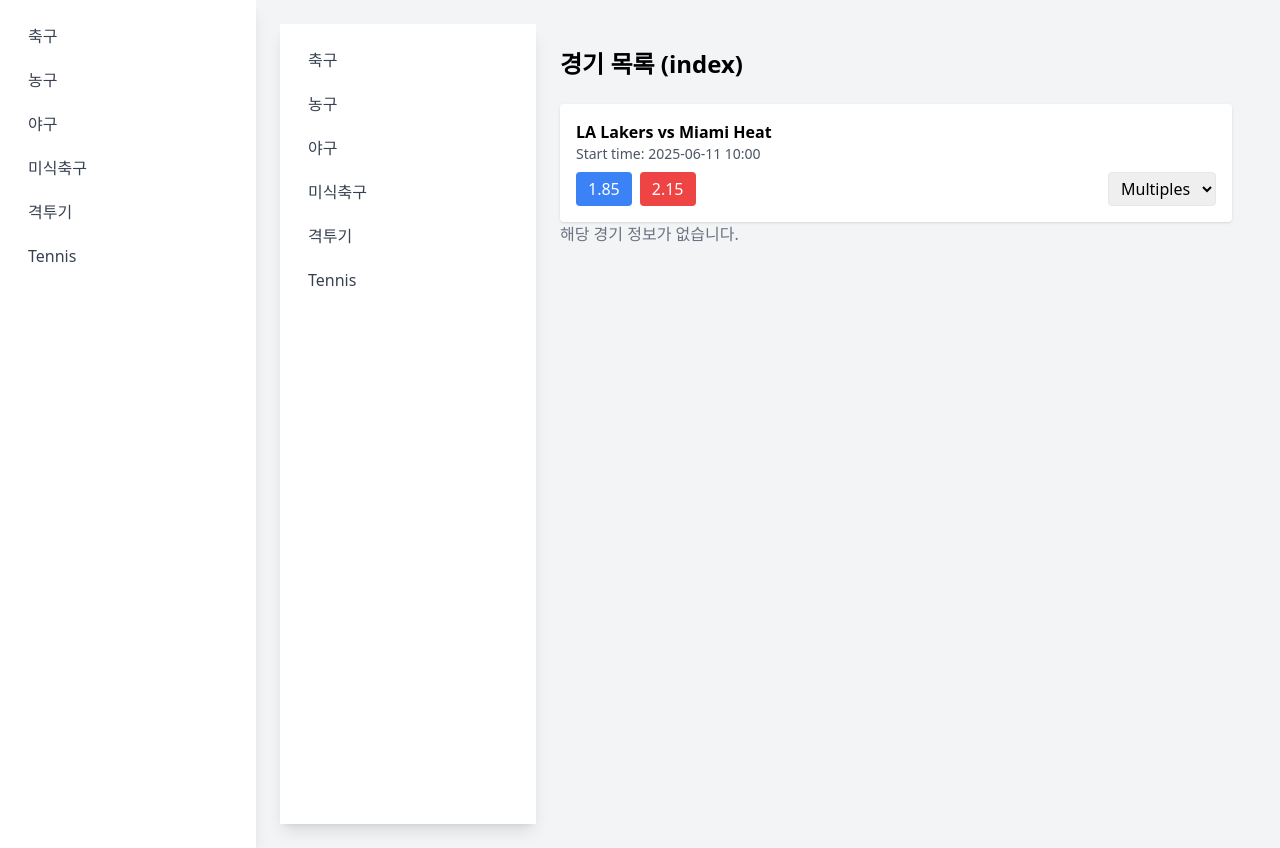
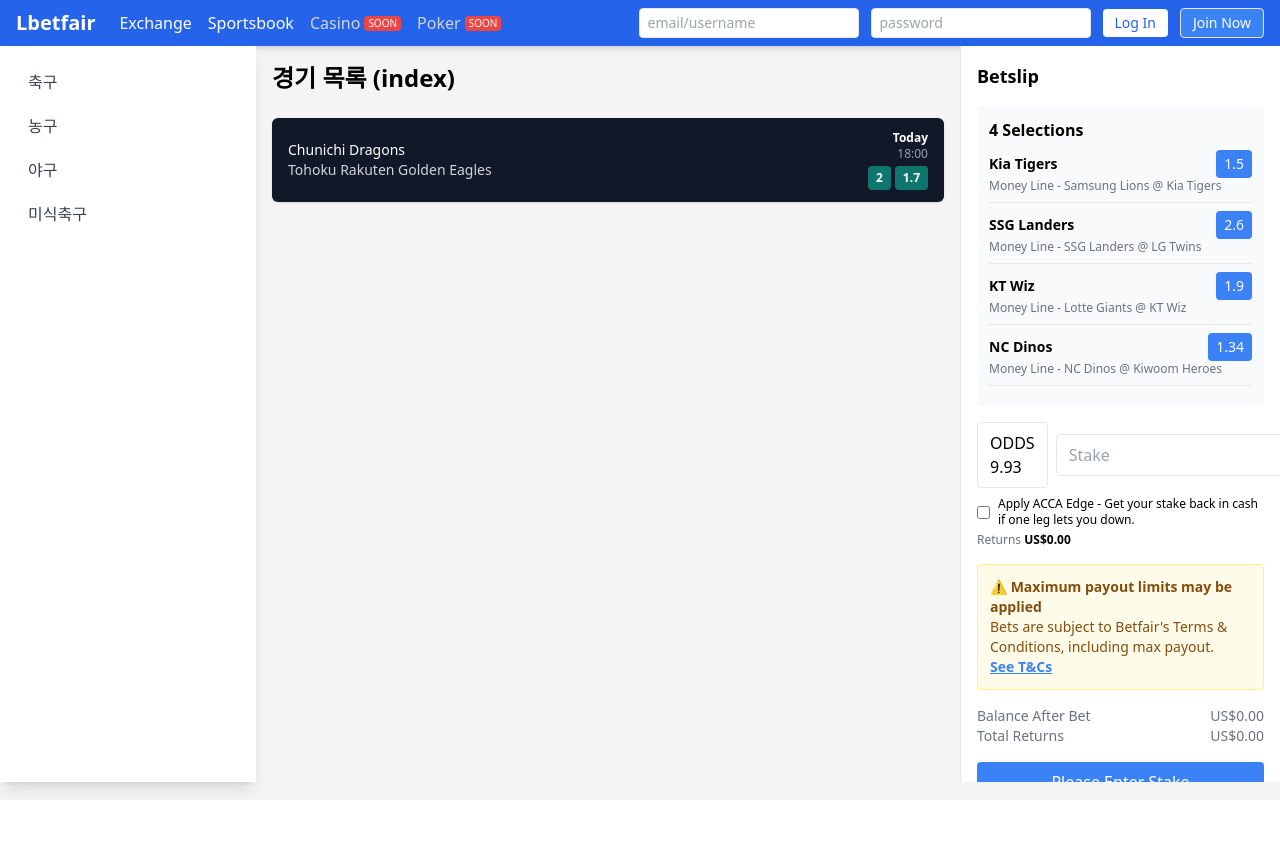
Before and after one commit to parkinyeop/LikeBetFair, a Next.js app: page / in a window 1280 px wide. After the commit the page ends 800 px from the top, so only its background shows below. Built offline with nearby package versions, Linux system fonts and the light colour scheme.

Commit message:
061001_상단 해더 추가(로그인, 게임카테고리), 오른쪽 사이드바 추가, 영역별 스크롤

```diff
--- /dev/null
+++ b/components/BetslipSidebar.tsx
@@ -0,0 +1,74 @@
+import React from "react";
+
+export default function BetslipSidebar() {
+  const selections = [
+    { team: "Kia Tigers", odds: 1.5, desc: "Samsung Lions @ Kia Tigers" },
+    { team: "SSG Landers", odds: 2.6, desc: "SSG Landers @ LG Twins" },
+    { team: "KT Wiz", odds: 1.9, desc: "Lotte Giants @ KT Wiz" },
+    { team: "NC Dinos", odds: 1.34, desc: "NC Dinos @ Kiwoom Heroes" },
+  ];
+
+  const totalOdds = selections.reduce((acc, s) => acc * s.odds, 1).toFixed(2);
+
+  return (
+    <aside className="w-80 bg-white text-black p-4 space-y-4 border-l border-gray-200">
+      <h2 className="text-lg font-bold">Betslip</h2>
+
+      {/* Selections List */}
+      <div className="bg-gray-50 p-3 rounded">
+        <p className="font-semibold mb-2">{selections.length} Selections</p>
+        {selections.map((s, i) => (
+          <div key={i} className="border-b border-gray-200 pb-2 mb-2">
+            <div className="flex justify-between items-center">
+              <p className="font-bold text-sm">{s.team}</p>
+              <span className="bg-blue-500 text-white px-2 py-1 rounded text-sm">{s.odds}</span>
+            </div>
+            <p className="text-xs text-gray-500">Money Line - {s.desc}</p>
+          </div>
+        ))}
+      </div>
+
+      {/* Stake & Odds */}
+      <div>
+        <div className="flex gap-2 items-center mb-2">
+          <div className="flex-1 border border-gray-200 px-3 py-2 rounded">ODDS<br />{totalOdds}</div>
+          <input
+            type="number"
+            placeholder="Stake"
+            className="flex-1 px-3 py-2 rounded border border-gray-200 bg-white text-black"
+          />
+        </div>
+        <label className="text-xs flex items-center gap-2">
+          <input type="checkbox" className="accent-blue-500" />
+          Apply ACCA Edge - Get your stake back in cash if one leg lets you down.
+        </label>
+        <p className="text-xs text-gray-500 mt-1">
+          Returns <span className="font-bold text-black">US$0.00</span>
+        </p>
+      </div>
+
+      {/* Warning */}
+      <div className="bg-yellow-50 text-sm text-yellow-800 p-3 rounded border border-yellow-200">
+        <p className="font-semibold">⚠️ Maximum payout limits may be applied</p>
+        <p>Bets are subject to Betfair's Terms & Conditions, including max payout.</p>
+        <a href="#" className="text-blue-500 underline font-semibold">See T&Cs</a>
+      </div>
+
+      {/* Footer */}
+      <div className="text-sm text-gray-500">
+        <div className="flex justify-between">
+          <span>Balance After Bet</span>
+          <span>US$0.00</span>
+        </div>
+        <div className="flex justify-between">
+          <span>Total Returns</span>
+          <span>US$0.00</span>
+        </div>
+      </div>
+
+      <button className="w-full py-2 bg-blue-500 text-white rounded mt-2 hover:bg-blue-600 transition-colors" disabled>
+        Please Enter Stake
+      </button>
+    </aside>
+  );
+}
--- a/components/GameCard.tsx
+++ b/components/GameCard.tsx
@@ -4,19 +4,34 @@
 interface GameCardProps {
   teams: string;
   time: string;
+  odds?: [string, number][]; // 예: [["Home", 1.7], ["Away", 2.0]]
 }
 
-const GameCard: React.FC<GameCardProps> = ({ teams, time }) => {
+const GameCard: React.FC<GameCardProps> = ({ teams, time, odds = [["2", 2.0], ["1.7", 1.7]] }) => {
+  const [home, away] = teams.split(" vs ");
+
   return (
-    <div className="bg-white p-4 rounded shadow">
-      <p className="font-semibold">{teams}</p>
-      <p className="text-sm text-gray-600">Start time: {time}</p>
-      <div className="mt-2 flex gap-2">
-        <button className="bg-blue-500 text-white px-3 py-1 rounded">1.85</button>
-        <button className="bg-red-500 text-white px-3 py-1 rounded">2.15</button>
-        <select className="ml-auto border px-2 py-1 rounded">
-          <option>Multiples</option>
-        </select>
+    <div className="bg-gray-900 text-white rounded-md flex items-center justify-between px-4 py-3 shadow">
+      {/* 왼쪽: 팀 이름 */}
+      <div>
+        <p className="text-sm font-medium">{home}</p>
+        <p className="text-sm text-gray-300">{away}</p>
+      </div>
+
+      {/* 오른쪽: 시간 및 배당 */}
+      <div className="flex flex-col items-end">
+        <p className="text-xs font-semibold text-white">Today</p>
+        <p className="text-xs text-gray-400 mb-1">{time}</p>
+        <div className="flex gap-1">
+          {odds.map(([label, value], idx) => (
+            <div
+              key={idx}
+              className="bg-teal-700 px-2 py-1 rounded text-xs font-bold text-white"
+            >
+              {label}
+            </div>
+          ))}
+        </div>
       </div>
     </div>
   );
--- /dev/null
+++ b/components/Header.tsx
@@ -0,0 +1,49 @@
+import React from "react";
+import Link from "next/link";
+
+export default function Header() {
+  return (
+    <header className="bg-blue-600 text-white shadow-md">
+      <div className="max-w-screen-xl mx-auto px-4 py-2 flex items-center justify-between">
+        {/* 로고 & 메뉴 */}
+        <div className="flex items-center space-x-6">
+          <Link href="/">
+            <span className="font-bold text-xl">Lbetfair</span>
+          </Link>
+          <nav className="hidden sm:flex space-x-4 font-medium">
+            <Link href="/exchange" className="hover:text-blue-200">Exchange</Link>
+            <Link href="/sportsbook" className="hover:text-blue-200">Sportsbook</Link>
+            <div className="flex items-center space-x-1">
+              <Link href="/casino" className="text-gray-300">Casino</Link>
+              <span className="text-[10px] bg-red-500 text-white px-1 rounded">SOON</span>
+            </div>
+            <div className="flex items-center space-x-1">
+              <Link href="/poker" className="text-gray-300">Poker</Link>
+              <span className="text-[10px] bg-red-500 text-white px-1 rounded">SOON</span>
+            </div>
+          </nav>
+        </div>
+
+        {/* 로그인 & 기타 */}
+        <div className="flex items-center space-x-3 text-sm">
+          <input
+            type="text"
+            placeholder="email/username"
+            className="px-2 py-1 rounded border text-black"
+          />
+          <input
+            type="password"
+            placeholder="password"
+            className="px-2 py-1 rounded border text-black"
+          />
+          <button className="px-3 py-1 bg-white text-blue-600 rounded hover:bg-blue-50">
+            Log In
+          </button>
+          <button className="px-3 py-1 bg-blue-500 text-white border rounded hover:bg-blue-400">
+            Join Now
+          </button>
+        </div>
+      </div>
+    </header>
+  );
+}
--- a/components/Layout.tsx
+++ b/components/Layout.tsx
@@ -1,14 +1,15 @@
+import { ReactNode } from "react";
 import Sidebar from "./Sidebar";
+import Header from "./Header";
 import { useState } from "react";
 import { useRouter } from "next/router";
+import BetslipSidebar from "./BetslipSidebar";
 
 const sportsTree = {
   축구: ["EPL", "라리가", "분데스리가", "세리에 A"],
   농구: ["NBA", "KBL"],
   야구: ["MLB", "KBO"],
   미식축구: ["NFL"],
-  격투기: ["UFC", "ONE"],
-  Tennis: [],
 };
 
 const sportKeyMap: Record<string, string> = {
@@ -20,22 +21,23 @@
   MLB: "baseball_mlb",
   KBO: "baseball_kbo",
   NFL: "americanfootball_nfl",
-  UFC: "mma_mixed_martial_arts",
-  ONE: "mma_one",
 };
+
+interface LayoutProps {
+  children: ReactNode;
+}
+
+export default function Layout({ children }: LayoutProps) {
+  const router = useRouter();
+  const [selected, setSelected] = useState("NBA");
 
   const allCategories = Object.entries(sportsTree).flatMap(([main, subs]) => [
     main,
     ...subs.map((sub) => `${main} > ${sub}`),
   ]);
 
-export default function Layout({ children }) {
-  const router = useRouter();
-  const [selected, setSelected] = useState("NBA");
-
   const handleCategorySelect = (category: string) => {
     setSelected(category);
-
     if (category.includes(" > ")) {
       const subCategory = category.split(" > ")[1];
       const sportKey = sportKeyMap[subCategory];
@@ -46,15 +48,25 @@
   };
 
   return (
-    <div className="flex min-h-screen bg-gray-100">
-      <div className="w-64 bg-white shadow-lg">
+    <div className="min-h-screen bg-gray-100">
+      <Header />
+      <div className="flex h-[calc(100vh-64px)]">
+        <div className="w-64 bg-white shadow-lg overflow-y-auto">
           <Sidebar
             categories={allCategories}
             selected={selected}
             onSelect={handleCategorySelect}
           />
         </div>
-      <main className="flex-1 p-6">{children}</main>
+        <main className="flex-1 overflow-y-auto">
+          <div className="p-4">
+            {children}
+          </div>
+        </main>
+        <div className="overflow-y-auto">
+          <BetslipSidebar />
+        </div>
+      </div>
     </div>
   );
 }
--- a/pages/index.tsx
+++ b/pages/index.tsx
@@ -1,9 +1,7 @@
 // File: pages/index.tsx
 import React, { useEffect, useState } from 'react';
 import { useRouter } from "next/router";
-import Sidebar from "../components/Sidebar";
 import GameCard from "../components/GameCard";
-import OddsList from "../components/OddsList";
 
 const sportsTree = {
   축구: ["EPL", "라리가", "분데스리가", "세리에 A"],
@@ -45,61 +43,12 @@
 };
 
 export default function Home() {
-  const router = useRouter();
-  const [selectedMain, setSelectedMain] = useState<string>("");
-  const [selectedSub, setSelectedSub] = useState<string>("");
-  const gameData = initialGameData;
-  const currentCategory = selectedSub || selectedMain;
-  const currentGames = gameData[currentCategory] || [];
-
-  const handleCategoryClick = (category: string) => {
-    const sportKey = getSportKey(category);
-    if (sportKey) {
-      // 라우팅 대신 현재 페이지에서 카드 정보 표시
-      setSelectedMain(category.split(" > ")[0]);
-      setSelectedSub(category);
-    }
-  };
-
-  // 모든 카테고리를 하나의 배열로 변환
-  const allCategories = Object.entries(sportsTree).flatMap(([main, subs]) => [
-    main,
-    ...subs.map(sub => `${main} > ${sub}`)
-  ]);
-
   return (
-    <div className="flex min-h-screen bg-gray-100">
-      <div className="w-64 bg-white shadow-lg">
-        <Sidebar
-          categories={allCategories}
-          selected={selectedSub || selectedMain}
-          onSelect={(category) => {
-            if (category.includes(" > ")) {
-              const [main, sub] = category.split(" > ");
-              setSelectedMain(main);
-              setSelectedSub(sub);
-              handleCategoryClick(sub);
-            } else {
-              setSelectedMain(category);
-              setSelectedSub("");
-              handleCategoryClick(category);
-            }
-          }}
-        />
+    <div>
+      <h1 className="text-2xl font-bold mb-6">경기 목록 (index)</h1>
+      <div className="grid grid-cols-1 gap-4">
+        <GameCard teams="Chunichi Dragons vs Tohoku Rakuten Golden Eagles" time="18:00" odds={[["2", 2], ["1.7", 1.7]]} />
       </div>
-      <main className="flex-1 p-6">
-        <h1 className="text-2xl font-bold mb-6">경기 목록 (index)</h1>
-        <GameCard teams="LA Lakers vs Miami Heat" time="2025-06-11 10:00" />
-        <div className="grid grid-cols-1 md:grid-cols-2 lg:grid-cols-3 gap-4">
-          {currentGames.length > 0 ? (
-            currentGames.map((game, index) => (
-              <GameCard key={index} teams={game.teams} time={game.time} />
-            ))
-          ) : (
-            <p className="col-span-full text-gray-500">해당 경기 정보가 없습니다.</p>
-          )}
-        </div>
-      </main>
     </div>
   );
 }
```
Also changed, not shown: components/OddsList.tsx (+54 -58 lines). Lines whose indentation alone changed are shown as unchanged.
